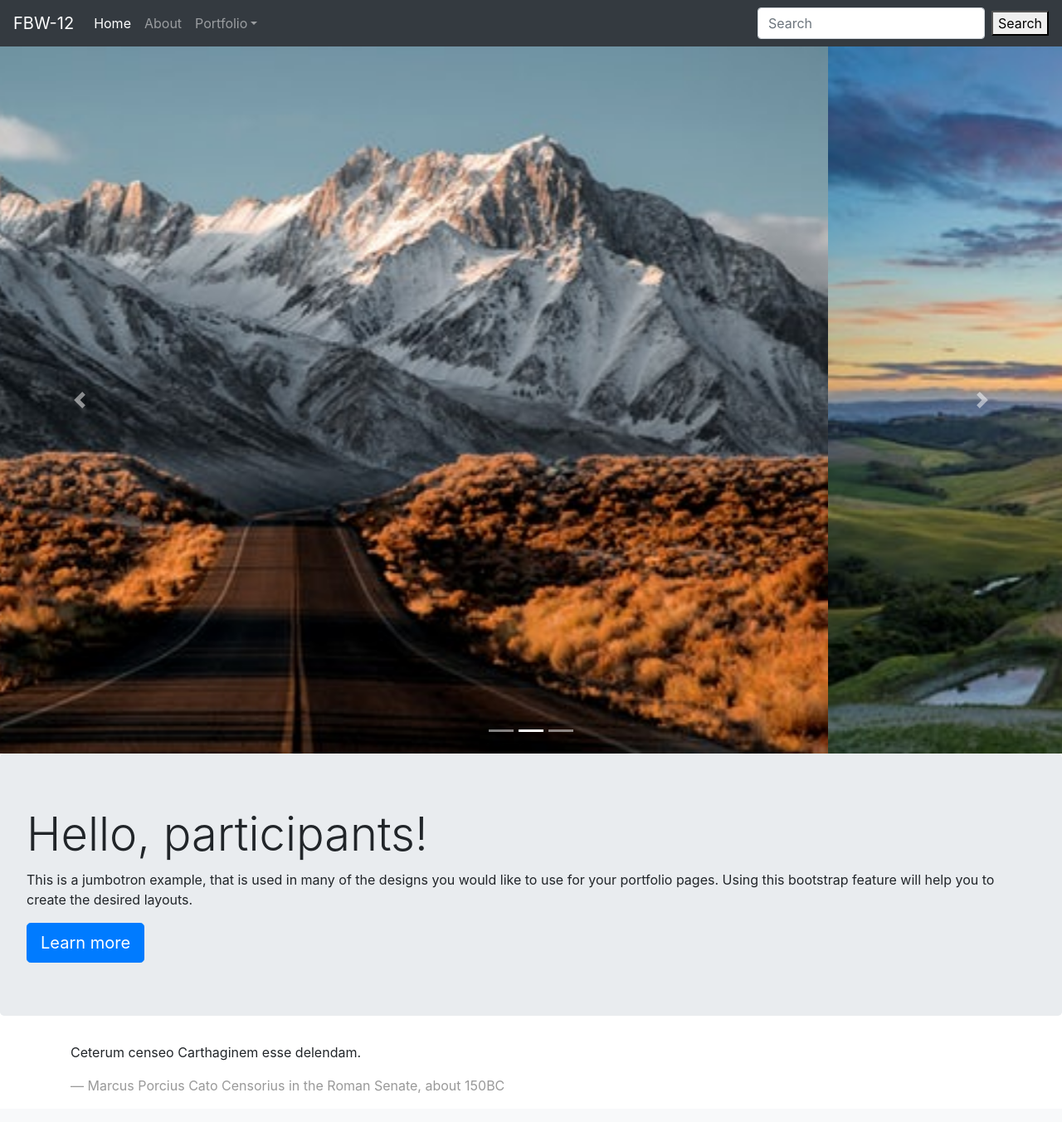
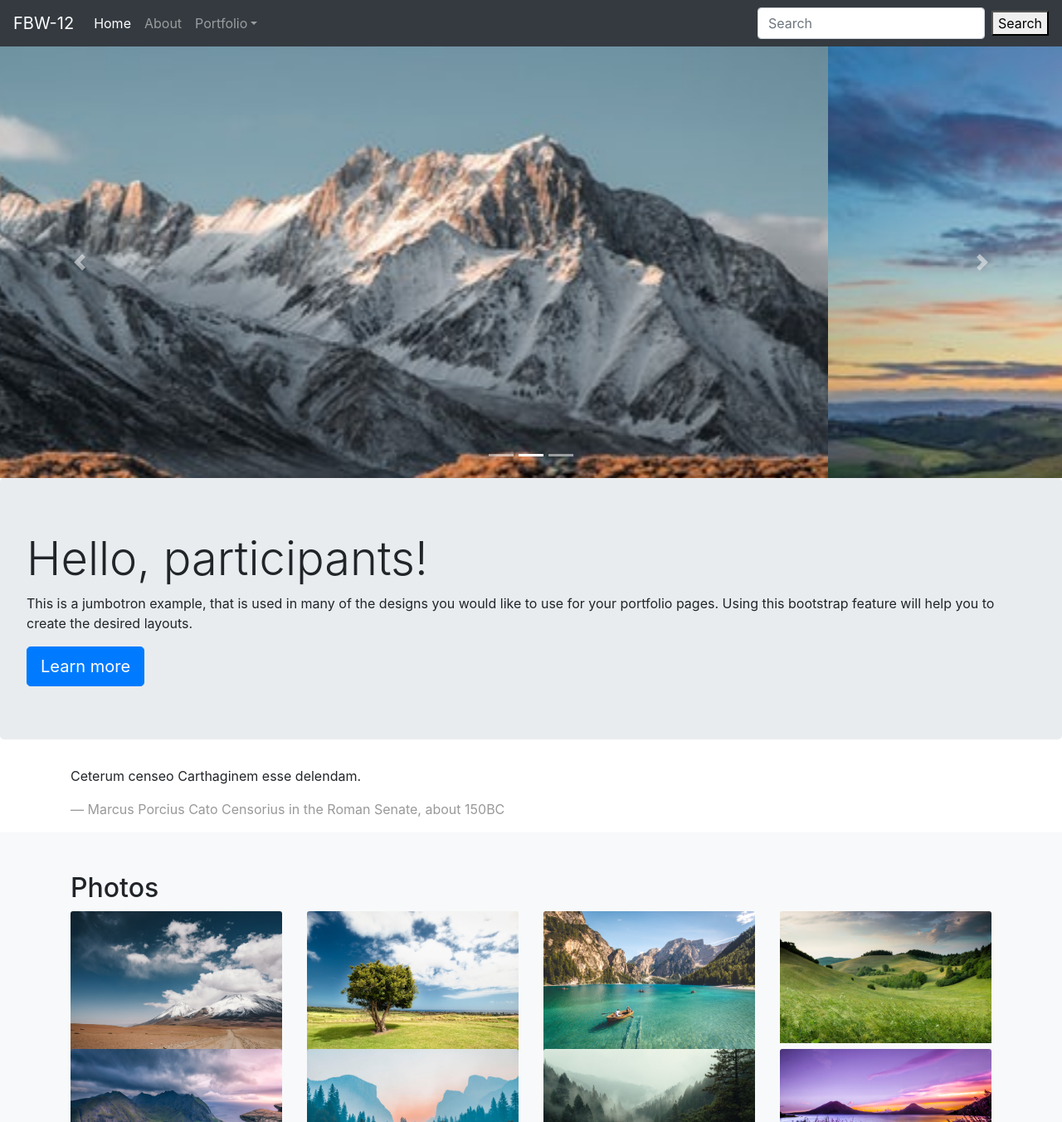
Before and after one commit to sklinkusch/11-bootstrap-101, a website: page index.html in a window 1280 px wide. Shown: the top 1352 px of the page at 83% size. Drawn offline with nearby package versions, Linux system fonts and the light colour scheme.

Commit message:
adjusted size of images

```diff
--- a/assets/scss/_layout.scss
+++ b/assets/scss/_layout.scss
@@ -7,3 +7,10 @@
 .col-sm-12, .container {
   margin-bottom: 1rem;
 }
+.slide {
+  height: 65vh;
+  overflow: hidden;
+}
+.col-sm-12 {
+  height: 150px;
+}
```
Also changed, not shown: assets/css/style.css, 1 other file.
